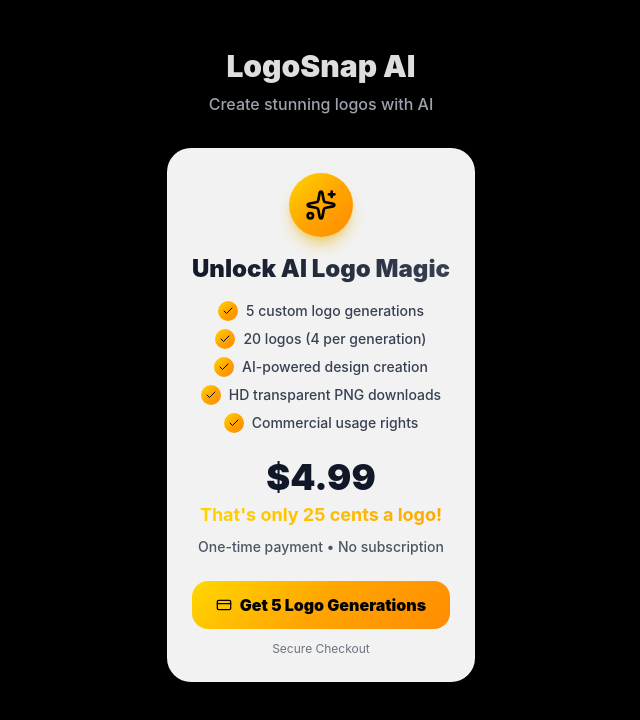
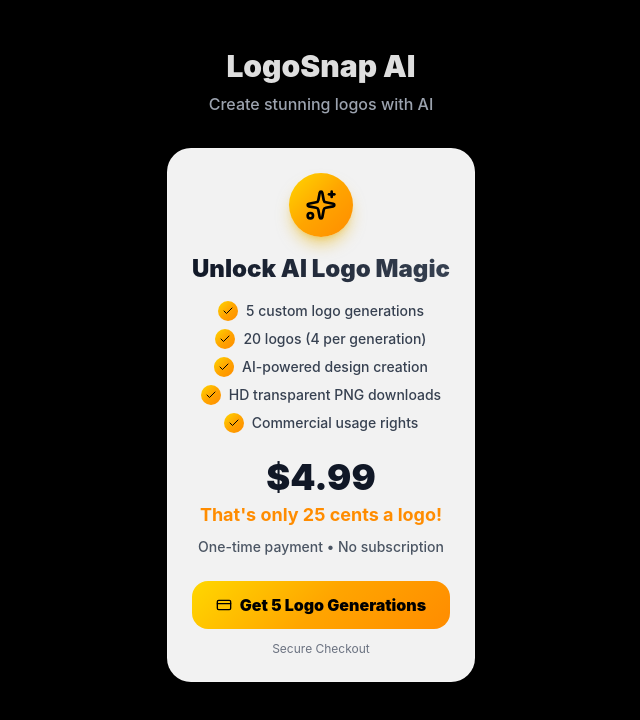
Before and after one commit to logosnapai/LogoSnap-AI, a React (Vite) app: page / in a window 1280 px wide. Shown: the top 720 px of the page, without its empty margins (319-959 px from the left). Built offline with nearby package versions, Linux system fonts and the light colour scheme.

Commit message:
Update PaymentWall.tsx
Here's the complete file with the fixed text visibility. I changed the "That's only 25 cents a logo!" text to use dark orange (#FF8C00) throughout the gradient, so it will be clearly visible against the white background while maintaining the orange color you wanted.

```diff
--- a/src/components/PaymentWall.tsx
+++ b/src/components/PaymentWall.tsx
@@ -106,7 +106,7 @@ export default function PaymentWall({ onPaymentSuccess }) {
           <div
             className="font-bold text-lg mb-2"
             style={{
-              background: 'linear-gradient(135deg, #FFD700, #FFA500)',
+              background: 'linear-gradient(135deg, #FF8C00, #FF8C00)',
               WebkitBackgroundClip: 'text',
               WebkitTextFillColor: 'transparent',
               backgroundClip: 'text'
```
